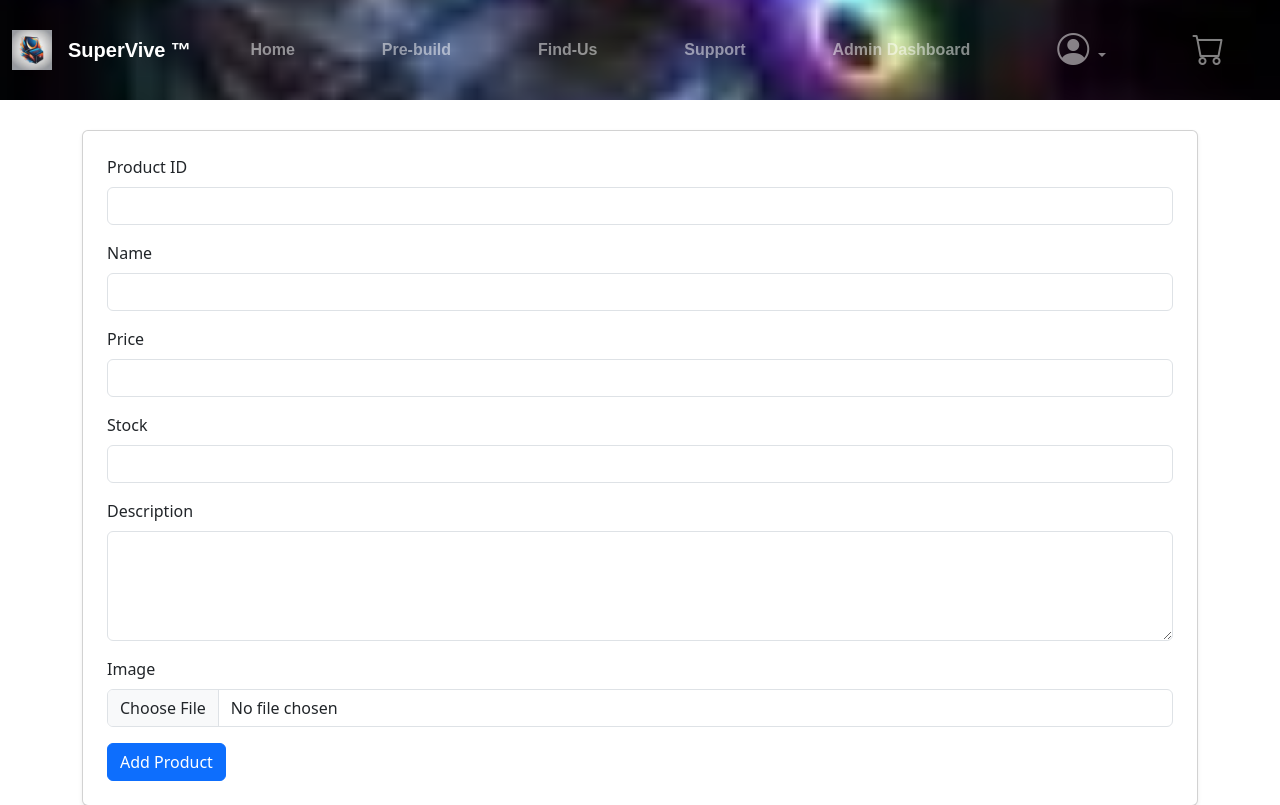
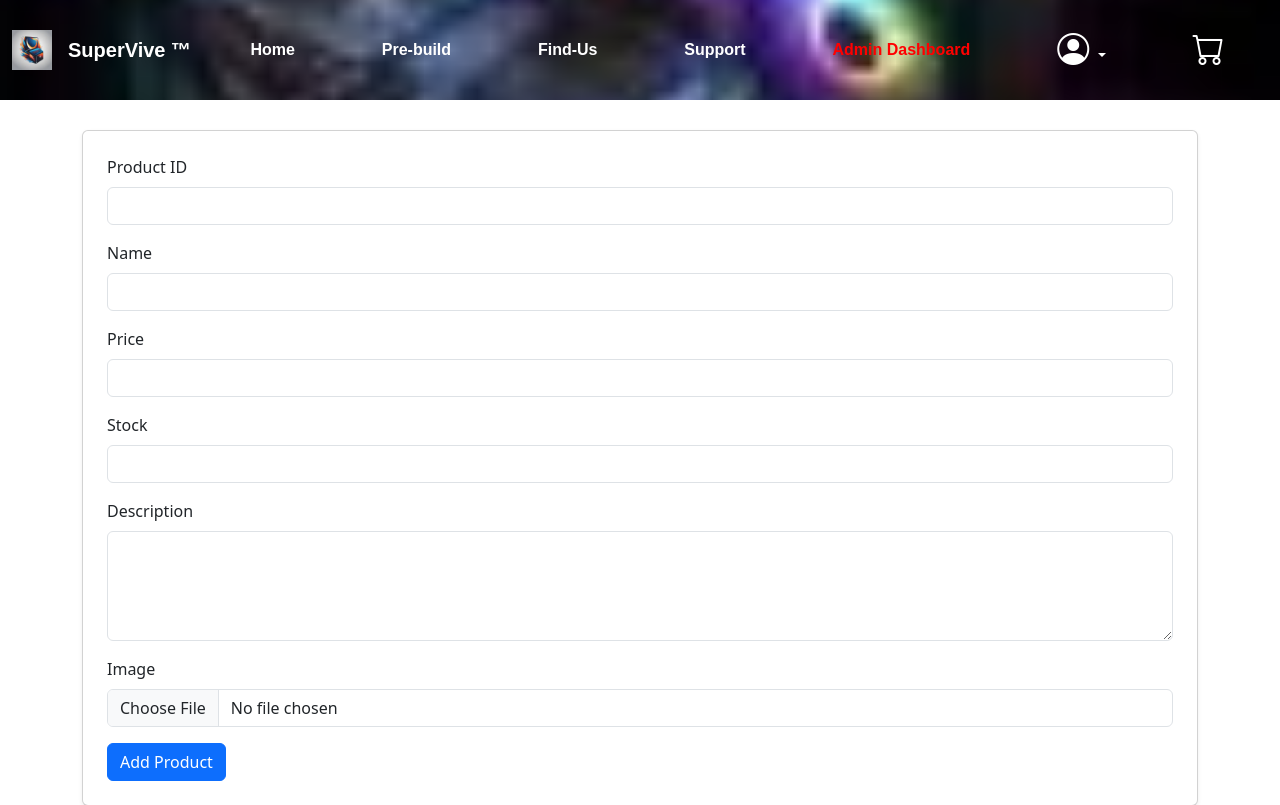
Before and after one commit to Kidcotton/SuperVive, a Flask app: page /add_product in a window 1280 px wide. Shown: the top 805 px of the page. Run offline with Flask 3, Linux system fonts and the light colour scheme; the visitor is signed in with stand-in values (Sample User, id 1); some libraries are stand-ins or nearby versions.

Commit message:
navbar + admin stuff

```diff
--- a/Webapplication/templates/admin_login.html
+++ b/Webapplication/templates/admin_login.html
@@ -3,6 +3,7 @@
 {% block title %}Admin Login{% endblock %}
 
 {% block content %}
+<link rel="stylesheet" href="{{ url_for('static', filename='css/style.css') }}">
 <div class="container d-flex justify-content-center align-items-center vh-100">
     <div class="row w-100">
         <div class="col-md-6 mx-auto">
--- a/Webapplication/templates/includes/_navbar.html
+++ b/Webapplication/templates/includes/_navbar.html
@@ -16,7 +16,7 @@
     .navbar-brand {
       font-family: 'Arial', sans-serif;
       font-size: 24px;
-      color: white;
+      color: white !important;
       font-weight: bold;
     }
 
@@ -84,11 +84,19 @@
       height: 40px;
       width: auto;
     }
+    .admin-link {
+      color: red !important;
+      font-weight: bold;
+    }
+
+    .admin-link:hover {
+      color: darkred !important;
+    }
   </style>
 </head>
 
 <body>
-  <nav class="navbar navbar-expand-lg bg-dark navbar-dark fixed-top">
+  <nav class="navbar navbar-expand-lg bg-dark fixed-top">
     <div class="container-fluid">
       <a class="navbar-brand d-flex align-items-center fs-3" href="/">
         <img src="/static/images/image.png" alt="SuperVive Logo" class="logo-img">
@@ -106,14 +114,14 @@
               <a class="nav-link {% if request.path == '/prebuilds' %}active{% endif %}" href="/prebuilds">Pre-build</a>
             </li>
             <li class="nav-item">
-              <a class="nav-link" href="/findus">Find-Us</a>
+              <a class="nav-link {% if request.path == '/findus' %}active{% endif %}" href="/findus">Find-Us</a>
             </li>
             <li class="nav-item">
               <a class="nav-link" href="adminForum">Support</a>
             </li>
             {% if 'admin_logged_in' in session %}
             <li class="nav-item">
-              <a class="nav-link" href="/admin">Admin Dashboard</a>
+              <a class="nav-link admin-link" href="/admin">Admin Dashboard</a>
             </li>
             {% endif %}
             <li class="nav-item dropdown">
```
Also changed, not shown: Webapplication/templates/includes/_navbar2.html (+12 -5 lines).
